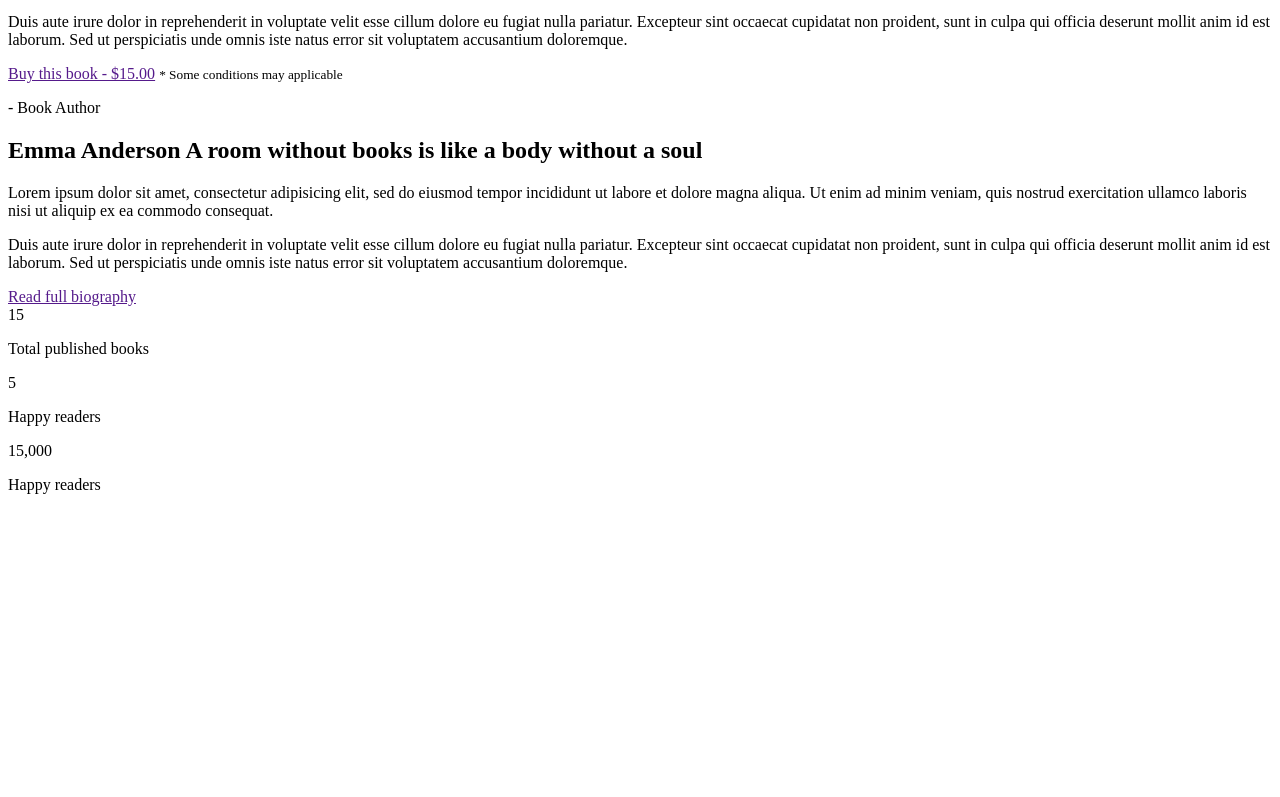
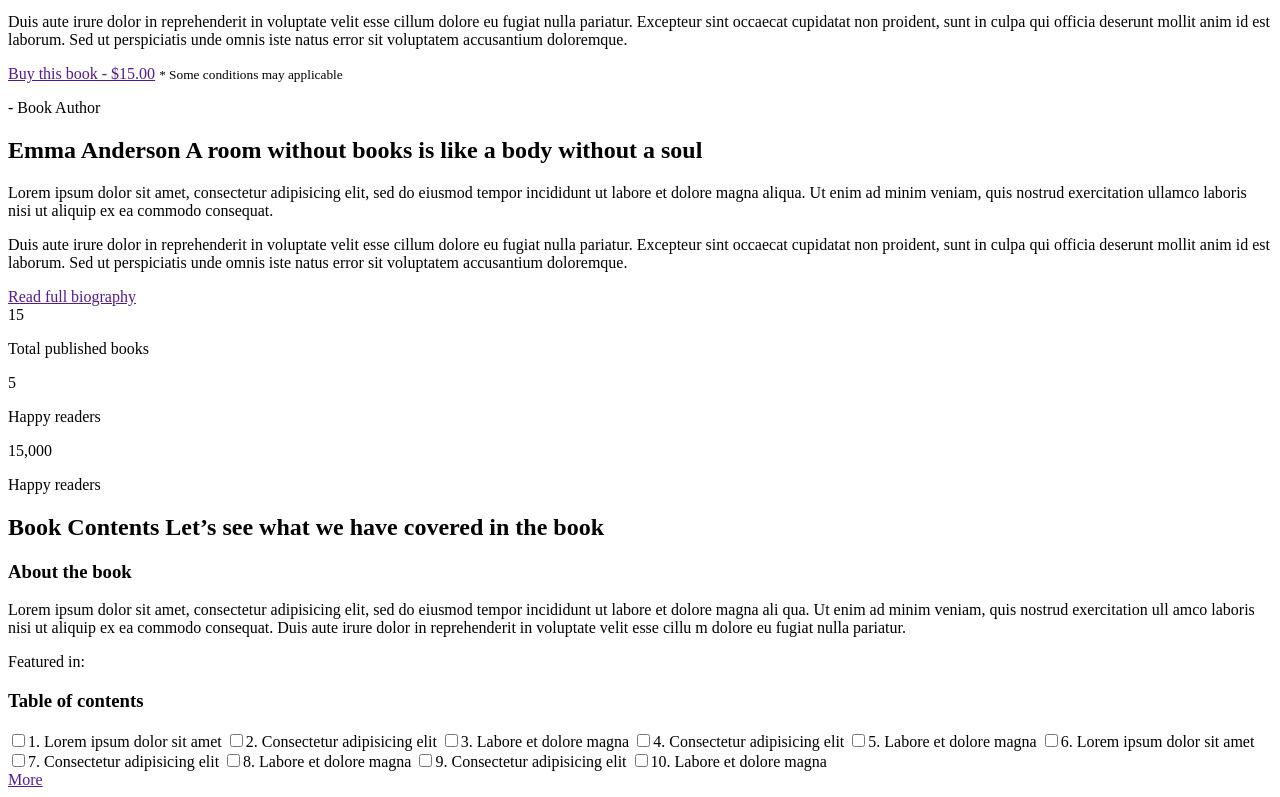
Before and after one commit to Anastasia-Demina/Bukee, a plain HTML site: page index.html in a window 1280 px wide. Shown: the part 331-1128 px from the top of the page. Before the commit the page ends 841 px from the top, so only its background shows below. Drawn offline with Linux system fonts and the light colour scheme.

Commit message:
new file

```diff
--- a/index.html
+++ b/index.html
@@ -46,9 +46,9 @@
                     <p class="author-text__title">
                         - Book Author
                     </p>
-                    <h1 class="author-text__name">
+                    <h2 class="author-text__name">
                         Emma Anderson <span>A room without books is like a body without a soul</span>
-                    </h1>
+                    </h2>
                     <p>Lorem ipsum dolor sit amet, consectetur adipisicing elit, sed do eiusmod tempor incididunt ut labore et dolore magna aliqua. Ut enim ad minim veniam, quis nostrud exercitation ullamco laboris nisi ut aliquip ex ea commodo consequat. </p>
                     <p>Duis aute irure dolor in reprehenderit in voluptate velit esse cillum dolore eu fugiat nulla pariatur. Excepteur sint occaecat cupidatat non proident, sunt in culpa qui officia deserunt mollit anim id est laborum. Sed ut perspiciatis unde omnis iste natus error sit voluptatem accusantium doloremque.</p>
                     <a href="" class="author-text__btn">Read full biography	</a>
@@ -70,6 +70,47 @@
                 </div>
             </div>
         </section>
+        <section>
+            <div class="book-contents">
+                <div class="heading">
+                    <h2 class="heading__title">
+                        Book Contents <span>Let’s see what we have covered in the book</span>
+                    </h2>
+                </div>
+                <div class="content">
+                    <div class="description">
+                        <h3 class="description__title">
+                            About the book
+                        </h3>
+                        <p>Lorem ipsum dolor sit amet, consectetur adipisicing elit, sed do eiusmod tempor incididunt ut labore et dolore magna ali qua. Ut enim ad minim veniam, quis nostrud exercitation ull amco laboris nisi ut aliquip ex ea commodo consequat. Duis aute irure dolor in reprehenderit in voluptate velit esse cillu m dolore eu fugiat nulla pariatur. </p>
+                        <div class="description__feature">
+                            <p>Featured in:</p>
+                            <a href="" class="description__feature_webstore"></a>
+                            <a href="" class="description__feature_amazon"></a>
+                            <a href="" class="description__feature_sass"></a>
+                        </div>
+                    </div>
+                    <div class="chapters">
+                        <h3 class="chapters__title">
+                            Table of contents
+                        </h3>
+                        <div class="chapter-list">
+                            <input class="chapter-list_item" id="check-1" type="checkbox"><label for="check-1">1. Lorem ipsum dolor sit amet</label>
+                            <input class="chapter-list_item" id="check-2" type="checkbox"><label for="check-2">2. Consectetur adipisicing elit</label>
+                            <input class="chapter-list_item" id="check-3" type="checkbox"><label for="check-3">3. Labore et dolore magna</label>
+                            <input class="chapter-list_item" id="check-4" type="checkbox"><label for="check-4">4. Consectetur adipisicing elit</label>
+                            <input class="chapter-list_item" id="check-5" type="checkbox"><label for="check-5">5. Labore et dolore magna</label>
+                            <input class="chapter-list_item" id="check-6" type="checkbox"><label for="check-6">6. Lorem ipsum dolor sit amet</label>
+                            <input class="chapter-list_item" id="check-7" type="checkbox"><label for="check-7">7. Consectetur adipisicing elit</label>
+                            <input class="chapter-list_item" id="check-8" type="checkbox"><label for="check-8">8. Labore et dolore magna</label>
+                            <input class="chapter-list_item" id="check-9" type="checkbox"><label for="check-9">9. Consectetur adipisicing elit</label>
+                            <input class="chapter-list_item" id="check-10" type="checkbox"><label for="check-10">10. Labore et dolore magna</label>
+                        </div>
+                        <a href=""class="chapters__btn">More</a>
+                    </div>
+                </div>
+            </div>
+        </section>
     </div>
 </body>
 </html>
```
